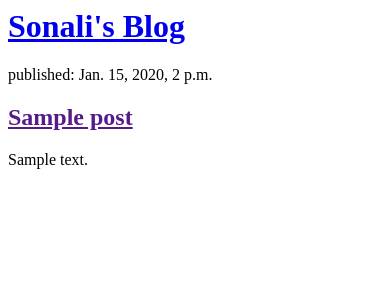
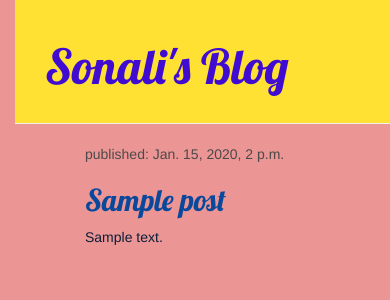
Before and after one commit to GoldenGirl23/my-first-blog, a Django app: page / in a window 390 px wide. Shown: the top 300 px of the page. Run offline with Django 3.2, Linux system fonts and the light colour scheme; tables that the repository leaves empty hold one stand-in row (values such as "Sample post"); some libraries are stand-ins or nearby versions.

Commit message:
Added view and template for detailed blog post as well as CSS for the site.

```diff
--- /dev/null
+++ b/blog/static/css/blog.css
@@ -0,0 +1,60 @@
+
+body {
+    padding-left: 15px;
+    background-color: #ec9595;
+}
+
+.page-header {
+    margin-top: 0;
+    margin-left: 0;
+    padding: 20px 20px 20px 30px;
+    background-color: #ffe134;
+}
+
+.page-header h1, .page-header h1 a, .page-header h1 a:visited, .page-header h1 a:active {
+    color: #400cd1;
+    font-size: 36pt;
+    text-underline-position: below;
+}
+
+.content {
+    margin-left: 40px;
+}
+
+h1, h2, h3, h4 {
+    font-family: 'Lobster', cursive;
+}
+
+.date {
+    color: #4e4949;
+    padding-bottom: 0cm;
+}
+
+.save {
+    float: right;
+}
+
+.post-form textarea, .post-form input {
+    width: 100%;
+}
+
+.top-menu, .top-menu:hover, .top-menu:visited {
+    color: #ec0f0f;
+    float: right;
+    font-size: 26pt;
+    margin-right: 20px;
+}
+
+.post {
+    margin-bottom: 50px;
+}
+
+.post-content{
+    color: #0a1e38;
+}
+.post h2 a, .post h2 a:visited {
+    color: #09489b;
+    padding-top: 0em;
+    font-size: 30px;
+    text-decoration-color: deepskyblue;
+}
--- /dev/null
+++ b/blog/templates/blog/base.html
@@ -0,0 +1,27 @@
+{% load static %}
+<html>
+    <head>
+        <title>Sonali's Blog</title>
+        <link rel="stylesheet" href="//maxcdn.bootstrapcdn.com/bootstrap/3.2.0/css/bootstrap.min.css">
+        <link rel="stylesheet" href="//maxcdn.bootstrapcdn.com/bootstrap/3.2.0/css/bootstrap-theme.min.css">
+        <link href="//fonts.googleapis.com/css?family=Lobster&subset=latin,latin-ext" rel="stylesheet" type="text/css">
+        <link rel="stylesheet" href="{% static 'css/blog.css' %}">
+
+
+    </head>
+    <body>
+        <body>
+            <div class="page-header">
+                <h1><a href="/">Sonali's Blog</a></h1>
+            </div>
+            <div class="content container">
+
+                    <div class="col-md-8">
+                    {% block content %}
+                    {% endblock %}
+                    </div>
+
+            </div>
+        </body>
+    </body>
+</html>
--- a/blog/templates/blog/post_list.html
+++ b/blog/templates/blog/post_list.html
@@ -1,18 +1,15 @@
-<html>
-    <head>
-        <title>Sonali's Blog</title>
-    </head>
-    <body>
-        <div>
-            <h1><a href="/">Sonali's Blog</a></h1>
-        </div>
+{% extends 'blog/base.html' %}
 
-        {% for post in posts %}
-            <div>
-                <p>published: {{ post.published_date }}</p>
-                <h2><a href="">{{ post.title }}</a></h2>
-                <p>{{ post.text|linebreaksbr }}</p>
-            </div>
-        {% endfor %}
-    </body>
-</html>
+{% block content %}
+                    {% for post in posts %}
+                        <div class="post">
+                            <div class="date">
+                                <p>published: {{ post.published_date }}</p>
+                            </div>
+                            <div >
+                            <h2><a href="{% url 'post_detail' pk=post.pk %}">{{ post.title }}</a></h2>
+                            <p class="post-content">{{ post.text|linebreaksbr }}</p>
+                        </div>
+                        </div>
+                    {% endfor %}
+{% endblock %}
--- a/blog/urls.py
+++ b/blog/urls.py
@@ -3,4 +3,5 @@ from . import views
 
 urlpatterns = [
     path('', views.post_list, name='post_list'),
+    path('post/<int:pk>/', views.post_detail, name='post_detail'),
 ]
--- a/blog/views.py
+++ b/blog/views.py
@@ -1,9 +1,14 @@
 from django.shortcuts import render
 from django.utils import timezone
 from .models import Post
+from django.shortcuts import render, get_object_or_404
 
 # Create your views here.
 
 def post_list(request):
     posts = Post.objects.filter(published_date__lte=timezone.now()).order_by('published_date')
     return render(request, 'blog/post_list.html', {'posts': posts})
+
+def post_detail(request, pk):
+    post = get_object_or_404(Post, pk=pk)
+    return render(request, 'blog/post_detail.html', {'post': post})
```
Also changed, not shown: blog/templates/blog/post_detail.html (added, +13 -0 lines).
